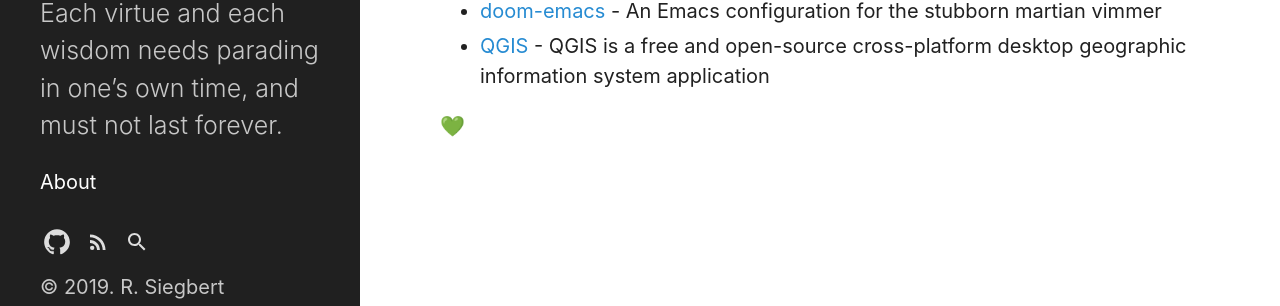
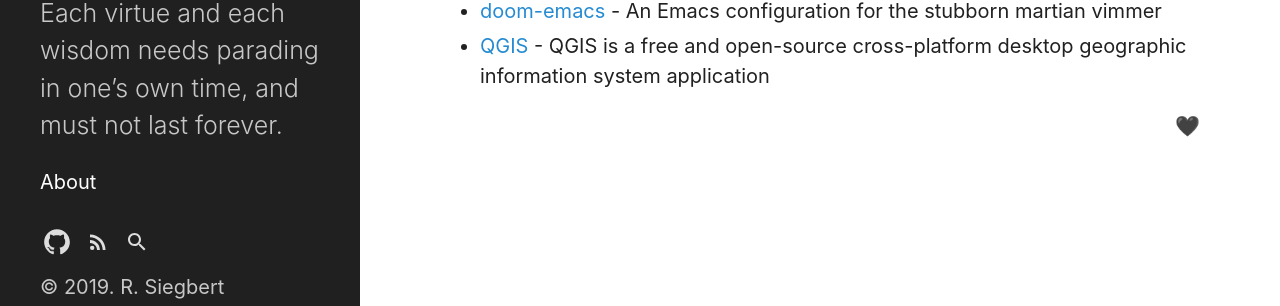
Before and after one commit to rscircus/rscircus.github.io, a Jekyll site: the page built from index.md, in a window 1280 px wide. Shown: the part 558-864 px from the top of the page. Built offline with Jekyll 4.4.1, drawn with Linux system fonts in a browser that asks for light colours; our own code applies the rules of GitHub Pages for plain Markdown files.

Commit message:
Update index.md

```diff
--- a/index.md
+++ b/index.md
@@ -16,4 +16,4 @@
 -   [doom-emacs](https://github.com/hlissner/doom-emacs) - An Emacs configuration for the stubborn martian vimmer
 -   [QGIS](https://qgis.org) - QGIS is a free and open-source cross-platform desktop geographic information system application
 
-💚
+<p style="text-align: right">🖤</p>
```
